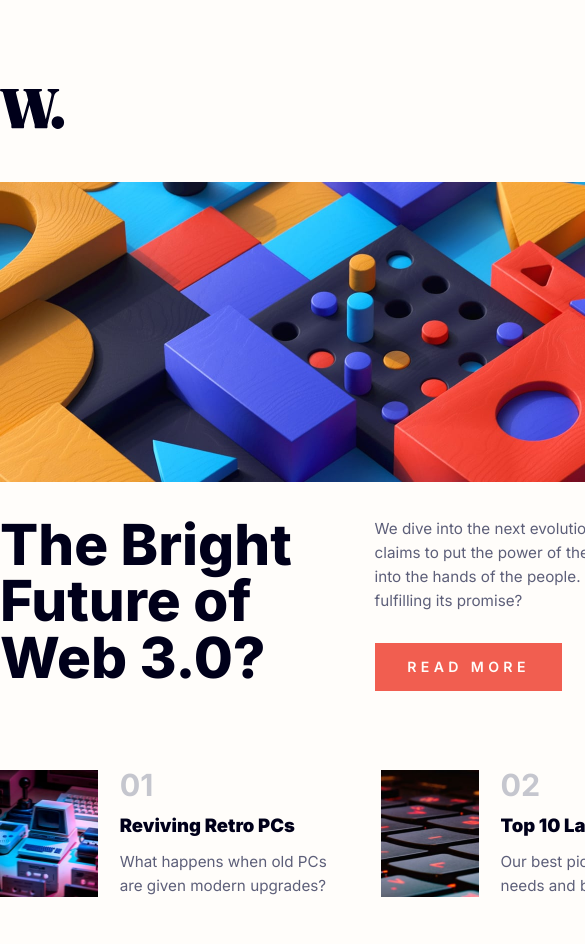
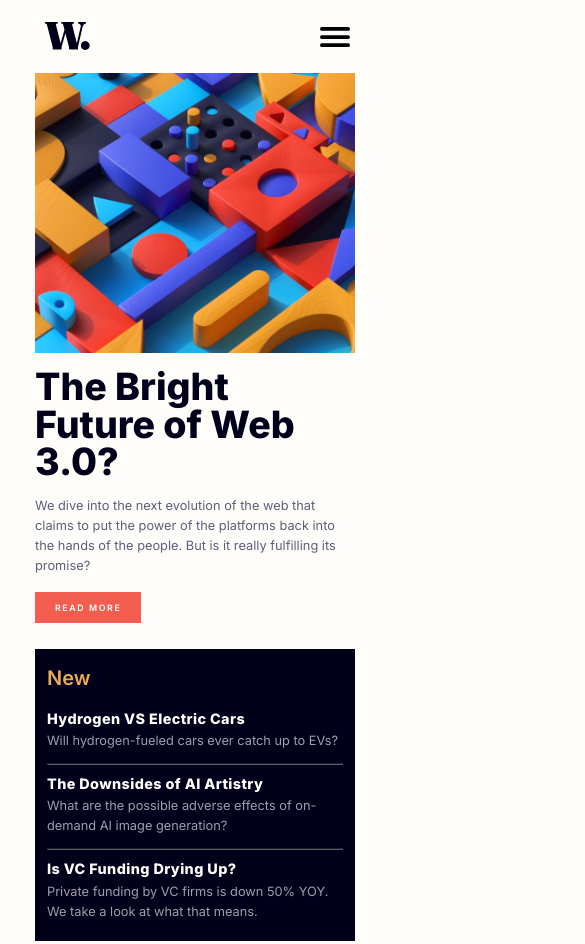
Before and after one commit to steffano-da-cruz/news-homepage, a plain HTML site: page index.html in a window 390 px wide. Shown: the top 944 px of the page, 585 px wide, since content can reach past the window. Drawn offline with nearby package versions, Linux system fonts and the light colour scheme.

Commit message:
Add files via upload

```diff
--- /dev/null
+++ b/css/queries.css
@@ -0,0 +1,277 @@
+/* 1200px / 16 = 75 */
+@media (max-width: 75em) {
+  html {
+    font-size: 62.5%; /* (10 / 16) x 100 = 62.5% */
+  }
+}
+
+/* 1088px / 16 = 68 */
+@media (max-width: 68em) {
+  html {
+    font-size: 56.25%; /* (9 / 16) x 100 = 56.25% */
+  }
+}
+
+/* 992px / 16 = 62 */
+@media (max-width: 62em) {
+  .homepage-container {
+    width: 80rem;
+  }
+
+  .homepage-content {
+    grid-template-columns: 80rem;
+    grid-template-rows: repeat(3, auto);
+    column-gap: 0;
+    row-gap: 9rem;
+  }
+
+  .content-main {
+    grid-column: 1 / -1;
+  }
+
+  .main-desktop-image {
+    display: none;
+  }
+
+  .main-mobile-image {
+    display: block;
+    width: 100%;
+    margin-bottom: 3.8rem;
+  }
+
+  .main-title {
+    font-size: 6rem;
+  }
+
+  .navigation-link,
+  .main-text,
+  .new-text,
+  .ranking-text {
+    font-size: 1.8rem;
+    line-height: 3rem;
+  }
+
+  .new-title {
+    font-size: 4rem;
+  }
+
+  .new-topic {
+    font-size: 2.2rem;
+  }
+
+  .content-ranking {
+    flex-direction: column;
+    gap: 3rem;
+    justify-content: center;
+    align-items: baseline;
+    grid-column: 1 / -1;
+  }
+
+  .ranking-box {
+    flex-basis: auto;
+    align-items: center;
+  }
+
+  .ranking-image {
+    height: 15rem;
+    width: 12rem;
+  }
+
+  .ranking-position {
+    font-size: 4rem;
+  }
+
+  .ranking-title {
+    font-size: 2.4rem;
+  }
+}
+
+/* 800px / 16 = 50 */
+@media (max-width: 50em) {
+  html {
+    font-size: 40%;
+  }
+  body {
+    position: relative;
+  }
+
+  .homepage-container {
+    z-index: 0;
+  }
+
+  .navigation-logo {
+    transform: scale(0.7);
+  }
+
+  .main-text,
+  .new-text,
+  .ranking-text {
+    font-size: 2rem;
+  }
+
+  .navigation-nav {
+    display: flex;
+    justify-content: left;
+    background-color: #fffdfa;
+    height: 100vh;
+    width: 50%;
+    position: absolute;
+    top: 0;
+    right: 0;
+    z-index: 2;
+    opacity: 0;
+  }
+
+  .navigation-list {
+    margin: 25rem 0 0 5rem;
+    flex-direction: column;
+    gap: 8rem;
+  }
+
+  .navigation-link {
+    font-size: 3.8rem;
+    font-weight: 500;
+  }
+
+  .navigation-mobile-button {
+    display: block;
+    background: none;
+    z-index: 2;
+  }
+
+  .mobile-button-icon[name="menu"] {
+    display: block;
+  }
+
+  .mobile-button-icon[name="close"] {
+    display: none;
+  }
+
+  .nav-open .navigation-nav {
+    opacity: 1;
+  }
+
+  .nav-open .navigation-overlay {
+    display: block;
+    height: 100vh;
+    width: 100%;
+    background-color: rgb(0, 0, 0, 0.6);
+    position: absolute;
+    top: 0;
+    left: 0;
+    z-index: 1;
+  }
+
+  .nav-open .mobile-button-icon[name="menu"] {
+    display: none;
+  }
+
+  .nav-open .mobile-button-icon[name="close"] {
+    display: block;
+  }
+
+  .main-title {
+    font-size: 6.6rem;
+  }
+}
+
+/* 576px / 16 = 36 */
+@media (max-width: 36em) {
+  html {
+    font-size: 30%;
+  }
+
+  .navigation-nav {
+    height: 100vh;
+    width: 55%;
+  }
+
+  .navigation-logo {
+    transform: scale(0.7);
+  }
+
+  .navigation-list {
+    margin: 30rem 0 0 5rem;
+  }
+
+  .navigation-link {
+    font-size: 3.9rem;
+  }
+
+  .mobile-button-icon {
+    font-size: 8rem;
+  }
+
+  .main-box {
+    flex-direction: column;
+    gap: 2rem;
+  }
+
+  .main-box div {
+    flex-basis: auto;
+  }
+
+  .main-title {
+    width: 80rem;
+    font-size: 9.4rem;
+    flex-basis: auto;
+    margin-bottom: 1.8rem;
+  }
+
+  .main-text,
+  .new-text,
+  .ranking-text {
+    font-size: 3.2rem;
+    line-height: 5rem;
+  }
+
+  .main-text {
+    margin-bottom: 7rem;
+  }
+
+  .main-button {
+    font-size: 2.2rem;
+    padding: 2.4rem 5rem;
+  }
+
+  .content-new {
+    padding: 4.8rem 3rem;
+  }
+
+  .new-title {
+    font-size: 5rem;
+    margin-bottom: 6rem;
+  }
+
+  .new-topic {
+    font-size: 3.6rem;
+  }
+
+  .content-ranking {
+    gap: 6rem;
+  }
+
+  .ranking-image {
+    height: 23rem;
+    width: 20rem;
+  }
+
+  .ranking-position {
+    font-size: 7rem;
+  }
+
+  .ranking-title {
+    font-size: 3.5rem;
+  }
+}
+
+/* 448px / 16 = 28 */
+@media (max-width: 28em) {
+  html {
+    font-size: 25%;
+  }
+
+  .mobile-button-icon {
+    font-size: 10rem;
+  }
+}
--- a/css/style.css
+++ b/css/style.css
@@ -5,7 +5,7 @@
 }
 
 html {
-  font-size: 68%; /* (11 / 16) * 100 = 68.75 */
+  font-size: 68%; /* (11 / 16) * 100 = 68.75% */
 }
 
 body {
@@ -17,7 +17,7 @@ body {
 
 .homepage-container {
   width: 102rem;
-  margin: 8.2rem auto 12rem auto;
+  margin: 0 auto 12rem auto;
 }
 
 /* REFACTORED */
@@ -76,7 +76,7 @@ hr {
   display: flex;
   justify-content: space-between;
   align-items: center;
-  margin-bottom: 4.7rem;
+  padding: 4rem 0;
 }
 
 .navigation-logo {
@@ -93,6 +93,21 @@ hr {
   font-size: 1.5rem;
 }
 
+.navigation-overlay {
+  display: none;
+}
+
+.navigation-mobile-button {
+  display: none;
+  border: none;
+  background-color: none;
+  cursor: pointer;
+}
+
+.mobile-button-icon {
+  font-size: 6rem;
+}
+
 /* SECTION MAIN */
 .homepage-content {
   display: grid;
@@ -106,9 +121,14 @@ hr {
   grid-column: span 2;
 }
 
-.main-image {
+.main-desktop-image {
+  display: block;
   width: 100%;
   margin-bottom: 3rem;
+}
+
+.main-mobile-image {
+  display: none;
 }
 
 .main-box {
@@ -188,7 +208,7 @@ hr {
 .ranking-image {
   height: 11.6rem;
   width: 9rem;
-  margin-right: 2rem;
+  margin-right: 2.8rem;
 }
 
 .ranking-position {
--- a/index.html
+++ b/index.html
@@ -16,6 +16,7 @@
       rel="stylesheet"
     />
     <link rel="stylesheet" href="./css/style.css" />
+    <link rel="stylesheet" href="./css/queries.css" />
     <title>Frontend Mentor | News homepage</title>
   </head>
   <body>
@@ -34,7 +35,8 @@
             />
           </svg>
         </a>
-        <nav>
+
+        <nav class="navigation-nav">
           <ul class="navigation-list">
             <li><a class="navigation-link" href="#">Home</a></li>
             <li><a class="navigation-link" href="#">New</a></li>
@@ -43,12 +45,24 @@
             <li><a class="navigation-link" href="#">Categories</a></li>
           </ul>
         </nav>
+
+        <div class="navigation-overlay"></div>
+
+        <button class="navigation-mobile-button">
+          <ion-icon class="mobile-button-icon" name="menu"></ion-icon>
+          <ion-icon class="mobile-button-icon" name="close"></ion-icon>
+        </button>
       </header>
       <main class="homepage-content">
         <section class="content-main">
           <img
-            class="main-image"
+            class="main-desktop-image"
             src="./assets/images/image-web-3-desktop.jpg"
+            alt="A Puzzle With Blocks"
+          />
+          <img
+            class="main-mobile-image"
+            src="./assets/images/image-web-3-mobile.jpg"
             alt="A Puzzle With Blocks"
           />
           <div class="main-box">
@@ -136,5 +150,14 @@
         </section>
       </main>
     </div>
+    <script
+      type="module"
+      src="https://unpkg.com/ionicons@7.1.0/dist/ionicons/ionicons.esm.js"
+    ></script>
+    <script
+      nomodule
+      src="https://unpkg.com/ionicons@7.1.0/dist/ionicons/ionicons.js"
+    ></script>
+    <script src="./js/script.js"></script>
   </body>
 </html>
--- /dev/null
+++ b/js/script.js
@@ -0,0 +1,9 @@
+"use strict";
+
+const homepageNavigation = document.querySelector(".homepage-navigation");
+const navigationButton = document.querySelector(".navigation-mobile-button");
+
+// Opening and closing menu when clicking the button
+navigationButton.addEventListener("click", function () {
+  homepageNavigation.classList.toggle("nav-open");
+});
```
